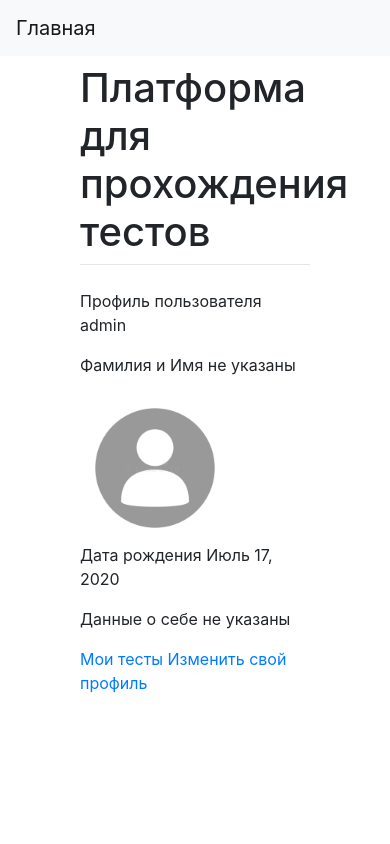
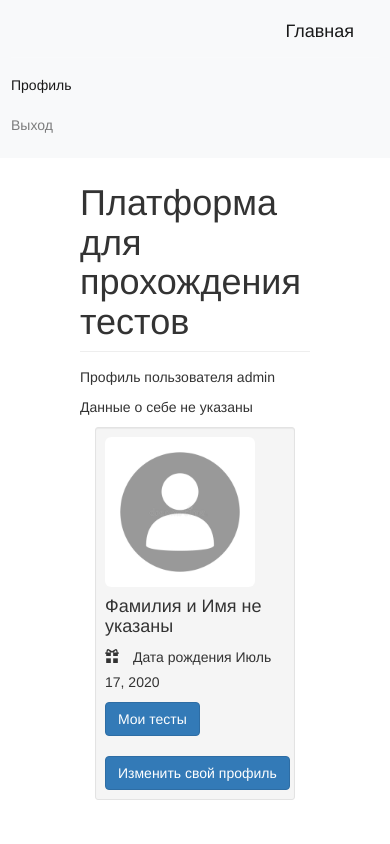
Before and after one commit to arraY-dev/Passing-Quizzes, a Django app: page /account/profile/ in a window 390 px wide. Run offline with Django 3.2, Linux system fonts and the light colour scheme; a user stored in the database is signed in; data comes from the database, SQL or seed files in the repository; some libraries are stand-ins or nearby versions.

Commit message:
Created markup for profile and list quizzes

```diff
--- a/accounts/templates/accounts/layout/index.html
+++ b/accounts/templates/accounts/layout/index.html
@@ -1,4 +1,6 @@
-<!DOCTYPE html>
+{% load static %}
+{% load bootstrap4 %}
+<!doctype html>
 <html lang="en">
 <head>
     <meta charset="UTF-8">
@@ -8,7 +10,6 @@
     <script src="https://stackpath.bootstrapcdn.com/bootstrap/4.1.3/js/bootstrap.min.js"
             integrity="sha384-ChfqqxuZUCnJSK3+MXmPNIyE6ZbWh2IMqE241rYiqJxyMiZ6OW/JmZQ5stwEULTy"
             crossorigin="anonymous"></script>
-    {% load static %}
     <link rel="stylesheet" type="text/css" href="{% static 'quiz/style.css' %}">
     <title>{% block title %}Главная{% endblock %} - Quiz tutorial</title>
 </head>
@@ -16,7 +17,7 @@
 
 <nav class="navbar navbar-expand-lg navbar-light bg-light">
     <a class="navbar-brand" href="{% url 'accounts:index' %}">Главная</a>
-    <div class="collapse navbar-collapse" id="navbarSupportedContent">
+    <div class=" navbar-collapse" id="navbarSupportedContent">
         {% if user.is_authenticated %}
         <ul class="navbar-nav mr-auto">
             <li class="nav-item active">
@@ -46,52 +47,51 @@
             <h1 class="mt-2">Платформа для прохождения тестов</h1>
             <hr class="mt-0 mb-4">
             {% block content %}
-            <p>Все тесты</p>
-            <p>Найти тест: </p>
-            <form>
-                {% csrf_token %}
-                {{ form.as_p }}
-                <button class="btn btn-outline-success my-2 my-sm-0" type="submit">Поиск</button>
+            <div class="d-flex all-tests">
+                <h2>Все тесты</h2>
+                <div class="d-flex">
+                    <p>Найти тест:
+                    <pre>  </pre>
+                    </pre>
+                    <form class="quiz__search-form">
+                        {% bootstrap_form form show_label=False %}
+                        {% bootstrap_button content='Поиск' button_type='submit' %}
                     </form>
+                </div>
+            </div>
             <br>
             {% if not quizes %}
-            <form method="get">
+            <form method="get" class="quiz__search-form">
                 {% csrf_token %}
-                <input type="checkbox" name="check">Пройденные тесты
-                <button type="submit" class="btn btn-primary">Применить</button>
+                Пройденные тесты
+                <input type="checkbox" name="check">
+                {% bootstrap_button content='Поиск' button_type='submit' %}
                 <h3>Тесты отсутствуют</h3>
             </form>
             {% else %}
-            Сортировать по дате<i class="fa fa-sort" aria-hidden="true" id="btn-sort"></i>
-            <br>
-            <br>
-            <form method="get">
+            <div class="d-flex tests-params">
+                <p>Сортировать по дате <i class="fa fa-sort" aria-hidden="true" id="btn-sort"></i></p>
+                <form method="get" class="quiz__search-form">
                     {% csrf_token %}
                     <input type="checkbox" name="check">Пройденные тесты
-                <button type="submit" class="btn btn-primary">Применить</button>
+                    {% bootstrap_button content='Поиск' button_type='submit' %}
                 </form>
                 <br>
+            </div>
             <section class="d-flex flex-column" id="container__tests">
                 {% for quiz in quizes %}
-                <div class="container">
                 {% url 'tests:detail_quiz' pk=quiz.pk as url %}
-                    <div class="row">
-                        <div class="col-sm">
-                            <div class="p-3 mb-2 bg-secondary text-dark">
-                                <p class="badge badge-info">{{ quiz.title }}</p>
-                                <p>Атор: {{ quiz.user.username }}</p>
-                                <p>Создан: {{ quiz.created_at }}</p>
+                <div class="container d-flex flex-column">
+                    <h5 class="card-header border border-primary">Тест</h5>
+                    <div class="card-body border border-primary bg-gradient-light text-dark">
+                        <h5 class="card-title">{{ quiz.title }}</h5>
+                        <p class="card-text">{{ quiz.user.username }}</p>
+                        <p class="card-text">Создан: {{ quiz.created_at }}</p>
                         {% if quiz.user.username == request.user.username %}
-                                <p>Это вашь тест</p>
+                        <p class="card-text">Это вашь тест</p>
                         {% else %}
-                                <a href="{{ url }}{{ all }}">
-                                    <button type="submit" class="btn btn-primary">Подробнее</button>
-                                </a>
+                        <a href="{{ url }}{{ all }}" class="btn btn-primary">Подробнее</a>
                         {% endif %}
-                            </div>
-                        </div>
-                        <div class="col-sm">
-                        </div>
                     </div>
                 </div>
                 {% endfor %}
--- a/accounts/templates/profile.html
+++ b/accounts/templates/profile.html
@@ -5,33 +5,78 @@
 Профиль
 {% endblock %}
 {% block content %}
+<link href="//netdna.bootstrapcdn.com/bootstrap/3.0.0/css/bootstrap.min.css" rel="stylesheet" id="bootstrap-css">
+<script src="//netdna.bootstrapcdn.com/bootstrap/3.0.0/js/bootstrap.min.js"></script>
+<script src="//code.jquery.com/jquery-1.11.1.min.js"></script>
+<style>
+    .glyphicon {
+        margin-bottom: 10px;
+        margin-right: 10px;
+    }
+
+    small {
+        display: block;
+        line-height: 1.428571429;
+        color: #999;
+    }
+</style>
 <p>Профиль пользователя {{user.username}}</p>
-{% if not user.first_name and not user.last_name %}
-<p>Фамилия и Имя не указаны </p>
-{% else %}
-<p>Имя: {{user.first_name}}</p>
-<p>Фамилия: {{user.last_name}}</p>
-{% endif %}
-{% if user.profile.photo %}
-<div>
-    <img src="{{ request.user.profile.photo.url }}" alt="default jpg">
-</div>
-{% else %}
-<div>
-    <img src="{% static 'photos/images/default_profile.jpg' %}" width="150" height="150"
-         alt="default jpg">
-</div>
-{% endif %}
-{% if not user.profile.birth_date %}
-<p>Дата рождения не указана. Формат ввода даты (день.месяц.год)</p>
-{% else %}
-<p>Дата рождения {{user.profile.birth_date}}</p>
-{% endif %}
+
+
 {% if not user.profile.about_me %}
 <p>Данные о себе не указаны</p>
 {% else %}
-<p>О себе {{user.profile.about_me}}</p>
+<p>О себе: {{user.profile.about_me}}</p>
 {% endif %}
-<a href="{% url 'tests:users_quizes' %}">Мои тесты</a>
-<a href="{% url 'accounts:profile_update' request.user.pk %}">Изменить свой профиль</a>
+
+
+<div class="container">
+    <div class="row">
+        <div class="col-xs-12 col-sm-6 col-md-6">
+            <div class="well well-sm">
+                <div class="row">
+                    <div class="col-sm-6 col-md-4">
+                        {% if user.profile.photo %}
+                        <img src="{{ request.user.profile.photo.url }}" alt="default jpg"
+                             class="img-rounded img-responsive"/>
+                        {% else %}
+                        <img src="{% static 'photos/images/default_profile.jpg' %}" width="150" height="150"
+                             alt="default jpg" class="img-rounded img-responsive"/>
+                        {% endif %}
+                    </div>
+                    <div class="col-sm-6 col-md-8">
+                        <h4>
+                            {% if not user.first_name and not user.last_name %}
+                            Фамилия и Имя не указаны
+                            {% else %}
+                            Имя: {{user.first_name}}
+                            Фамилия: {{user.last_name}}
+                            {% endif %}
+                        </h4>
+                        <p>
+                            <i class="glyphicon glyphicon-gift"></i>
+                            {% if not user.profile.birth_date %}
+                            Дата рождения не указана. Формат ввода даты (день.месяц.год)
+                            {% else %}
+                            Дата рождения {{user.profile.birth_date}}
+                            {% endif %}</p>
+                        <!-- Split button -->
+                        <div class="btn-group">
+                            <a href="{% url 'tests:users_quizes' %}" class="btn btn-primary">Мои тесты
+                            </a>
+                        </div>
+                        <br>
+                        <br>
+                        <div class="btn-group">
+                            <a href="{% url 'accounts:profile_update' request.user.pk %}" class="btn btn-primary">Изменить
+                                свой профиль</a>
+                        </div>
+                    </div>
+                </div>
+            </div>
+        </div>
+    </div>
+</div>
+</div>
+
 {% endblock %}
```
Also changed, not shown: static/quiz/style.css (+44 -0 lines), tests/templates/tests/create_user_quizes.html (+4 -4 lines), tests/templates/tests/user_quizes.html (+25 -24 lines). Lines whose indentation alone changed are shown as unchanged.
